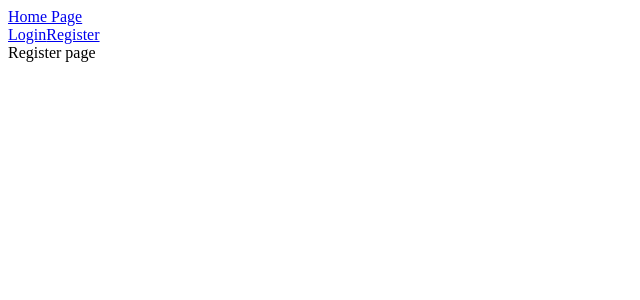
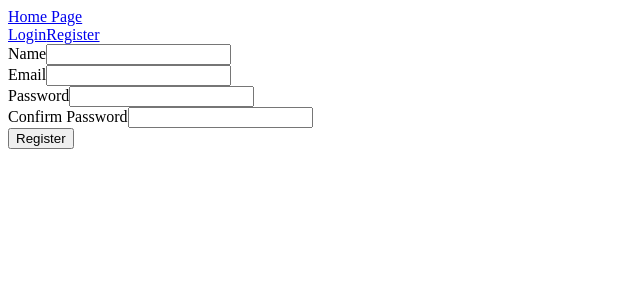
Before and after one commit to Yura33-dev/handy-book, a React (Vite) app: page /register in a window 1280 px wide. Shown: the top 300 px of the page, without its empty margins (0-640 px from the left). Built offline with nearby package versions, Linux system fonts and the light colour scheme.

Commit message:
feature: implements re-usable AuthForm form Login and Register

```diff
--- /dev/null
+++ b/src/components/AuthForm/AuthForm.jsx
@@ -0,0 +1,93 @@
+import { useId } from 'react';
+import { useDispatch } from 'react-redux';
+import PropTypes from 'prop-types';
+import { ErrorMessage, Field, Form, Formik } from 'formik';
+import { login, register } from '../../redux/auth/operations';
+import {
+  loginSchema,
+  registerSchema,
+} from '../../helpers/Schemas/authSchemasValidation';
+
+function AuthForm({ authType }) {
+  const dispatch = useDispatch();
+
+  const initValues = { name: '', email: '', password: '', confirmPassword: '' };
+
+  const nameFieldId = useId();
+  const emailFieldId = useId();
+  const passwordFieldId = useId();
+  const confirmPasswordFieldId = useId();
+
+  function handleSubmit(credentials, actions) {
+    switch (authType) {
+      case 'Register':
+        dispatch(
+          register({
+            name: credentials.name,
+            email: credentials.email,
+            password: credentials.password,
+          })
+        );
+        break;
+      case 'Login':
+        dispatch(
+          login({ email: credentials.email, password: credentials.password })
+        );
+        break;
+    }
+    actions.resetForm();
+  }
+
+  const validationSchema =
+    authType === 'Register' ? registerSchema : loginSchema;
+
+  return (
+    <Formik
+      initialValues={initValues}
+      validationSchema={validationSchema}
+      onSubmit={handleSubmit}
+    >
+      <Form>
+        {authType === 'Register' && (
+          <div>
+            <label htmlFor={nameFieldId}>Name</label>
+            <Field id={nameFieldId} name="name" type="text" />
+            <ErrorMessage name="name" component="span" />
+          </div>
+        )}
+
+        <div>
+          <label htmlFor={emailFieldId}>Email</label>
+          <Field id={emailFieldId} name="email" type="email" />
+          <ErrorMessage name="email" component="span" />
+        </div>
+
+        <div>
+          <label htmlFor={passwordFieldId}>Password</label>
+          <Field id={passwordFieldId} name="password" type="password" />
+          <ErrorMessage name="password" component="span" />
+        </div>
+
+        {authType === 'Register' && (
+          <div>
+            <label htmlFor={confirmPasswordFieldId}>Confirm Password</label>
+            <Field
+              id={confirmPasswordFieldId}
+              name="confirmPassword"
+              type="password"
+            />
+            <ErrorMessage name="confirmPassword" component="span" />
+          </div>
+        )}
+
+        <button type="submit">{authType}</button>
+      </Form>
+    </Formik>
+  );
+}
+
+AuthForm.propTypes = {
+  authType: PropTypes.string,
+};
+
+export default AuthForm;
--- /dev/null
+++ b/src/helpers/Schemas/authSchemasValidation.js
@@ -0,0 +1,32 @@
+import * as Yup from 'yup';
+
+export const registerSchema = Yup.object().shape({
+  name: Yup.string()
+    .min(3, 'Too short')
+    .max(50, 'Too long')
+    .required('Name required to fill out'),
+  email: Yup.string()
+    .email('Invalid email address')
+    .min(2, 'Too short')
+    .max(40, 'Too long')
+    .required('Email number required to fill out'),
+  password: Yup.string()
+    .min(7, 'Too short')
+    .max(30, 'Too long')
+    .required('Password is necessary to fill out'),
+  confirmPassword: Yup.string()
+    .required('You should comfirm your password')
+    .oneOf([Yup.ref('password')], 'Passwords don`t match'),
+});
+
+export const loginSchema = Yup.object().shape({
+  email: Yup.string()
+    .email('Invalid email address')
+    .min(2, 'Too short')
+    .max(40, 'Too long')
+    .required('Email number required to fill out'),
+  password: Yup.string()
+    .min(7, 'Too short')
+    .max(30, 'Too long')
+    .required('Password is necessary to fill out'),
+});
--- a/src/pages/LoginPage/LoginPage.jsx
+++ b/src/pages/LoginPage/LoginPage.jsx
@@ -1,5 +1,7 @@
+import AuthForm from '../../components/AuthForm/AuthForm';
+
 function LoginPage() {
-  return <div>Login page</div>;
+  return <AuthForm authType="Login" />;
 }
 
 export default LoginPage;
--- a/src/pages/RegistrationPage/RegistrationPage.jsx
+++ b/src/pages/RegistrationPage/RegistrationPage.jsx
@@ -1,5 +1,7 @@
+import AuthForm from '../../components/AuthForm/AuthForm';
+
 function RegistrationPage() {
-  return <div>Register page</div>;
+  return <AuthForm authType="Register" />;
 }
 
 export default RegistrationPage;
```
